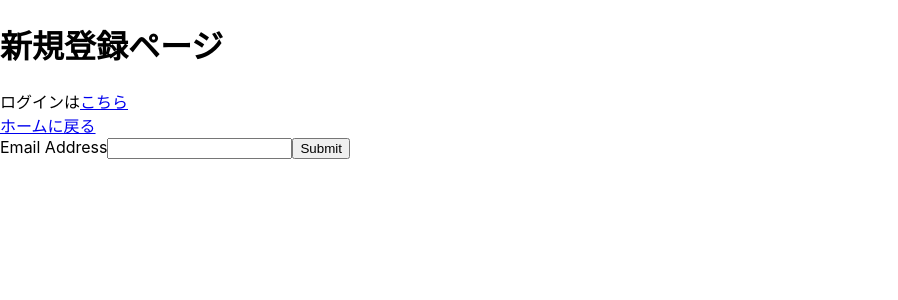
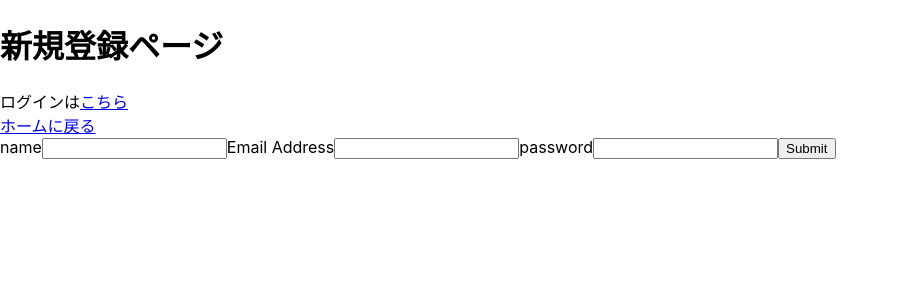
Before and after one commit to Hashi-02/mission-react-book-review-app, a React (Create React App) app: page /signup in a window 1280 px wide. Shown: the top 300 px of the page, without its empty margins (0-898 px from the left). Built offline with nearby package versions, Linux system fonts and the light colour scheme.

Commit message:
login&signup認証DONE

```diff
--- a/package.json
+++ b/package.json
@@ -6,6 +6,7 @@
     "@testing-library/jest-dom": "^5.16.2",
     "@testing-library/react": "^12.1.4",
     "@testing-library/user-event": "^13.5.0",
+    "axios": "^0.26.1",
     "formik": "^2.2.9",
     "react": "^17.0.2",
     "react-dom": "^17.0.2",
--- a/src/components/Login.js
+++ b/src/components/Login.js
@@ -1,6 +1,26 @@
 import { Link } from 'react-router-dom';
+import { useFormik } from 'formik';
+import Axios from 'axios';
+const url = 'https://api-for-missions-and-railways.herokuapp.com/signin';
 
 const Login = () => {
+  const formik = useFormik({
+    initialValues: {
+      email: '',
+      password: '',
+    },
+    onSubmit: (values) => {
+      console.log(JSON.stringify(values, null, 2));
+
+      Axios.post(url, {
+        email: formik.values.email,
+        password: formik.values.password,
+      }).then((res) => {
+        console.log(res.data);
+      });
+    },
+  });
+
   return (
     <>
       <h1>ログインページ</h1>
@@ -10,6 +30,28 @@ const Login = () => {
       <div>
         <Link to={`/`}>ホームに戻る</Link>
       </div>
+      <div>
+        <form onSubmit={formik.handleSubmit}>
+          <label htmlFor="email">Email Address</label>
+          <input
+            id="email"
+            name="email"
+            type="email"
+            onChange={formik.handleChange}
+            value={formik.values.email}
+          />
+          <label htmlFor="password">password</label>
+          <input
+            id="password"
+            name="password"
+            type="password"
+            onChange={formik.handleChange}
+            value={formik.values.password}
+          />
+
+          <button type="submit">Submit</button>
+        </form>
+      </div>
     </>
   );
 };
--- a/src/components/Signup.js
+++ b/src/components/Signup.js
@@ -1,15 +1,29 @@
-import React from 'react';
 import { useFormik } from 'formik';
 import { Link } from 'react-router-dom';
+import Axios from 'axios';
+
 const Signup = () => {
+  const url = 'https://api-for-missions-and-railways.herokuapp.com/users';
+
   const formik = useFormik({
     initialValues: {
+      name: '',
       email: '',
+      password: '',
     },
     onSubmit: (values) => {
-      alert(JSON.stringify(values, null, 2));
+      console.log(JSON.stringify(values, null, 2));
+
+      Axios.post(url, {
+        name: formik.values.name,
+        email: formik.values.email,
+        password: formik.values.password,
+      }).then((res) => {
+        console.log(res.data);
+      });
     },
   });
+
   return (
     <div>
       <h1>新規登録ページ</h1>
@@ -21,6 +35,14 @@ const Signup = () => {
       </div>
 
       <form onSubmit={formik.handleSubmit}>
+        <label htmlFor="name">name</label>
+        <input
+          id="name"
+          name="name"
+          type="name"
+          onChange={formik.handleChange}
+          value={formik.values.name}
+        />
         <label htmlFor="email">Email Address</label>
         <input
           id="email"
@@ -28,6 +50,14 @@ const Signup = () => {
           type="email"
           onChange={formik.handleChange}
           value={formik.values.email}
+        />
+        <label htmlFor="password">password</label>
+        <input
+          id="password"
+          name="password"
+          type="password"
+          onChange={formik.handleChange}
+          value={formik.values.password}
         />
 
         <button type="submit">Submit</button>
```
Also changed, not shown: 2 other files (tests, documents, lock files or other folders).
